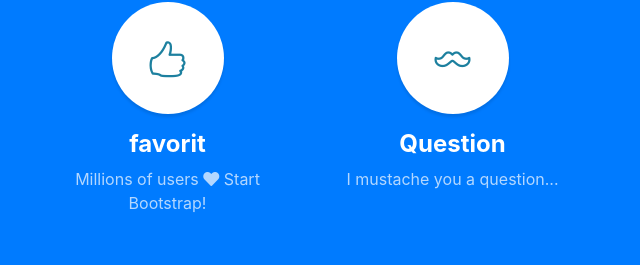
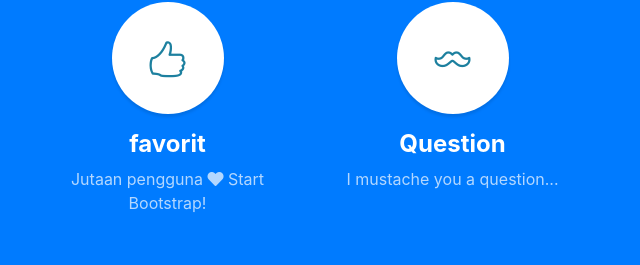
Before and after one commit to ninoi97/ninoi97.github.io, a website with bundled scripts: page index.html in a window 1280 px wide. Shown: the part 1475-1740 px from the top of the page, 615-1255 px from the left. Built offline with nearby package versions, Linux system fonts and the light colour scheme.

Commit message:
perubahan 10

```diff
--- a/index.html
+++ b/index.html
@@ -111,7 +111,7 @@
           <h4>
             <strong>favorit</strong>
           </h4>
-          <p class="text-faded mb-0">Millions of users
+          <p class="text-faded mb-0">Jutaan pengguna
             <i class="fas fa-heart"></i>
             Start Bootstrap!</p>
         </div>
```
